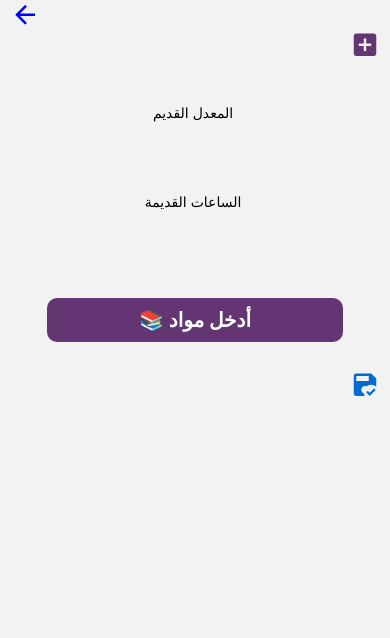
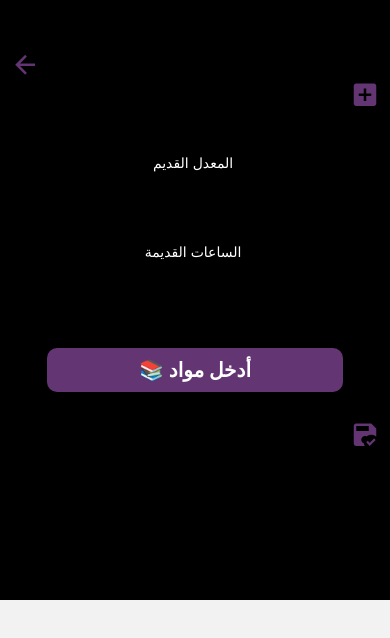
Before and after one commit to newCanvas1/GPACalcu, a React Native app in the folder GPACalcu/: screen /Total in a window 390 px wide. Shown: the top 638 px of the page. Built offline with nearby package versions, Linux system fonts and the light colour scheme.

Commit message:
added darkmode styling

```diff
--- a/GPACalcu/components/Button/BackButton.js
+++ b/GPACalcu/components/Button/BackButton.js
@@ -1,8 +1,10 @@
-import React from "react";
+import { useContext } from "react";
 import { TouchableOpacity } from "react-native";
 import Icon from "react-native-vector-icons/MaterialCommunityIcons";
 import { useNavigation } from "@react-navigation/native";
+import { ColorContext } from "../../context";
 export default function BackButton() {
+  const { THEME } = useContext(ColorContext);
   const navigation = useNavigation();
   return (
     <TouchableOpacity
@@ -11,7 +13,7 @@ export default function BackButton() {
       }}
       activeOpacity={1}
     >
-      <Icon name="arrow-left" size={30} color="blue" />
+      <Icon name="arrow-left" size={30} color={THEME} />
     </TouchableOpacity>
   );
 }
--- a/GPACalcu/components/Button/SaveButton.js
+++ b/GPACalcu/components/Button/SaveButton.js
@@ -3,13 +3,14 @@ import { TouchableOpacity, StyleSheet, Text } from "react-native";
 import Icon from "react-native-vector-icons/MaterialCommunityIcons";
 import AsyncStorage from "@react-native-async-storage/async-storage";
 import { Snackbar } from "@react-native-material/core";
-import { MyContext,TotalGpa } from "../../context";
+import { MyContext, TotalGpa, ColorContext } from "../../context";
 
-export default function SaveButton({total}) {
+export default function SaveButton({ total }) {
   const { coursesList } = useContext(MyContext);
+  const { THEME } = useContext(ColorContext);
+
   if (total) {
-      var { oldGpa,oldHours } = useContext(TotalGpa);
-
+    var { oldGpa, oldHours } = useContext(TotalGpa);
   }
 
   const [showSaveNotification, setShowSaveNotification] = useState(false);
@@ -21,11 +22,9 @@ export default function SaveButton({total}) {
         onPress={async () => {
           await AsyncStorage.setItem("courses", JSON.stringify(coursesList));
           if (total) {
-         await AsyncStorage.setItem("oldGpa", JSON.stringify(oldGpa));
-          await AsyncStorage.setItem("oldHours", JSON.stringify(oldHours));
-        }
-
-
+            await AsyncStorage.setItem("oldGpa", JSON.stringify(oldGpa));
+            await AsyncStorage.setItem("oldHours", JSON.stringify(oldHours));
+          }
 
           setShowSaveNotification(true);
           setTimeout(() => {
@@ -33,7 +32,7 @@ export default function SaveButton({total}) {
           }, 2000);
         }}
       >
-        <Icon name="content-save-check" size={30} color="#006CD0" />
+        <Icon name="content-save-check" size={30} color={THEME} />
       </TouchableOpacity>
       {showSaveNotification ? (
         <Snackbar
@@ -47,7 +46,7 @@ export default function SaveButton({total}) {
             height: 50,
             width: 100,
             position: "absolute",
-            alignSelf:"center",
+            alignSelf: "center",
             backgroundColor: "green",
           }}
         />
@@ -59,7 +58,7 @@ export default function SaveButton({total}) {
 }
 const styles = StyleSheet.create({
   addBtn: {
-    alignSelf:"flex-end"
-    ,bottom:-300
+    alignSelf: "flex-end",
+    bottom: -300,
   },
 });
--- a/GPACalcu/components/Header/Header.js
+++ b/GPACalcu/components/Header/Header.js
@@ -1,21 +1,24 @@
-import { StyleSheet, Text, View, SafeAreaView } from "react-native";
+import { StyleSheet, Text, View } from "react-native";
+import { useContext } from "react";
+import { ColorContext } from "../../context";
+export default function Header() {
+  const { TEXT } = useContext(ColorContext);
+  const styles = StyleSheet.create({
+    headerContainer: {
+      marginTop: "5%",
+      marginBottom: "100%",
+      position: "relative",
+      left: "70%",
+    },
+    header: {
+      color: TEXT,
+      fontSize: 20,
+    },
+  });
 
-export default function Header() {
   return (
     <View style={styles.headerContainer}>
       <Text style={styles.header}>مرحبا بك 👋!</Text>
     </View>
   );
 }
-
-const styles = StyleSheet.create({
-  headerContainer: {
-    marginTop: "5%",
-    marginBottom: "100%",
-    position: "relative",
-    left: "70%",
-  },
-  header: {
-    fontSize: 20,
-  },
-});
--- a/GPACalcu/components/TotalInputs/InputOld.js
+++ b/GPACalcu/components/TotalInputs/InputOld.js
@@ -1,18 +1,19 @@
 import { Text, View, TextInput } from "react-native";
 import { styles } from "./style";
-import { useEffect } from "react";
-
+import { useContext, useEffect } from "react";
+import { ColorContext } from "../../context";
 export default function InputOld({ label, set, initial }) {
+  const { TEXT, THEME } = useContext(ColorContext);
   useEffect(() => {}, [initial]);
   return (
     <View styles={styles.container}>
       <View style={styles.label}>
-        <Text> {label}</Text>
+        <Text style={{ color: TEXT }}> {label}</Text>
       </View>
       <TextInput
         defaultValue={initial}
         keyboardType="decimal-pad"
-        style={styles.input}
+        style={[{ ...styles.input }, { borderColor: THEME }]}
         onChangeText={(text) => {
           set(text);
         }}
--- a/GPACalcu/components/TotalInputs/Inputs.js
+++ b/GPACalcu/components/TotalInputs/Inputs.js
@@ -1,7 +1,6 @@
 import { Text, View, TextInput } from "react-native";
 import { useContext, useEffect, useState } from "react";
 import { TotalGpa } from "../../context";
-import AsyncStorage from "@react-native-async-storage/async-storage";
 import InputOld from "./InputOld";
 import { getNewGpa } from "../../functions.js";
 import { MyContext } from "../../context";
--- a/GPACalcu/components/TotalInputs/style.js
+++ b/GPACalcu/components/TotalInputs/style.js
@@ -4,7 +4,6 @@ const styles = StyleSheet.create({
   container: { backgroundColor: "blue", opacity: 0 },
   input: {
     border: 10,
-    borderColor: "blue",
     borderWidth: 2,
     marginVertical: 10,
     padding: 10,
--- a/GPACalcu/context.js
+++ b/GPACalcu/context.js
@@ -103,7 +103,7 @@ export const TotalGpaProvider = ({ children }) => {
 
 export const ColorContextProvider = ({ children }) => {
   const [darkMode, setDarkMode] = useState(false);
-
+useEffect(()=>{},[darkMode])
   if (darkMode) {
     var [THEME] = useState("#006CD0");
     var [TEXT] = useState("#006CD0");
--- a/GPACalcu/screens/Homescreen.js
+++ b/GPACalcu/screens/Homescreen.js
@@ -1,7 +1,18 @@
 import { StyleSheet,SafeAreaView } from "react-native";
 import Header from "../components/Header/Header";
 import Choices from "../components/Choices/Choices";
+import { ColorContext } from "../context";
+import { useContext } from "react";
 export default function Homescreen() {
+  const { BACKGROUND } = useContext(ColorContext);
+
+  const styles = StyleSheet.create({
+    homeContainer: {
+      flex: 1,
+      flexDirection: "column",
+      backgroundColor:BACKGROUND
+    },
+  });
 
   return (
     <SafeAreaView style={styles.homeContainer}>
@@ -10,10 +21,3 @@ export default function Homescreen() {
     </SafeAreaView>
   );
 }
-
-const styles = StyleSheet.create({
-  homeContainer: {
-    flex: 1,
-    flexDirection: "column",
-  },
-});
--- a/GPACalcu/screens/Termscreen.js
+++ b/GPACalcu/screens/Termscreen.js
@@ -12,19 +12,21 @@ export default function Termscreen() {
 
   const styles = StyleSheet.create({
     container: {
-      marginTop: 50,
       height: height,
       paddingHorizontal: 10,
       backgroundColor: BACKGROUND,
     },
+    contentContainer: { marginTop: 50 },
   });
   return (
     <View style={styles.container}>
-      <BackButton />
-      <CoursesList />
-      <CalcGpa />
-      <GpaSection />
-      <SaveButton />
+      <View style={styles.contentContainer}>
+        <BackButton />
+        <CoursesList />
+        <CalcGpa />
+        <GpaSection />
+        <SaveButton />
+      </View>
     </View>
   );
 }
--- a/GPACalcu/screens/Totalscreen.js
+++ b/GPACalcu/screens/Totalscreen.js
@@ -6,24 +6,30 @@ const { height } = Dimensions.get("screen");
 import { TotalGpaProvider } from "../context";
 import Inputs from "../components/TotalInputs/Inputs";
 import TotalGpaSection from "../components/TotalGpaSection/TotalGpaSection";
+import { ColorContext } from "../context";
+import { useContext } from "react";
 export default function Totalscreen() {
+  const { BACKGROUND } = useContext(ColorContext);
+  const styles = StyleSheet.create({
+    container: {
+      height: height,
+      paddingHorizontal: 10,
+      backgroundColor: BACKGROUND,
+    },
+    contentContainer: { marginTop: 50 },
+  });
+
   return (
     <TotalGpaProvider>
-      <SafeAreaView>
-        <View style={styles.container}>
+      <View style={styles.container}>
+        <View style={styles.contentContainer}>
           <BackButton />
           <CoursesList />
           <SaveButton total={true} />
           <Inputs />
-          <TotalGpaSection/>
+          <TotalGpaSection />
         </View>
-      </SafeAreaView>
+      </View>
     </TotalGpaProvider>
   );
 }
-const styles = StyleSheet.create({
-  container: {
-    height: height,
-    paddingHorizontal: 10,
-  },
-});
```
